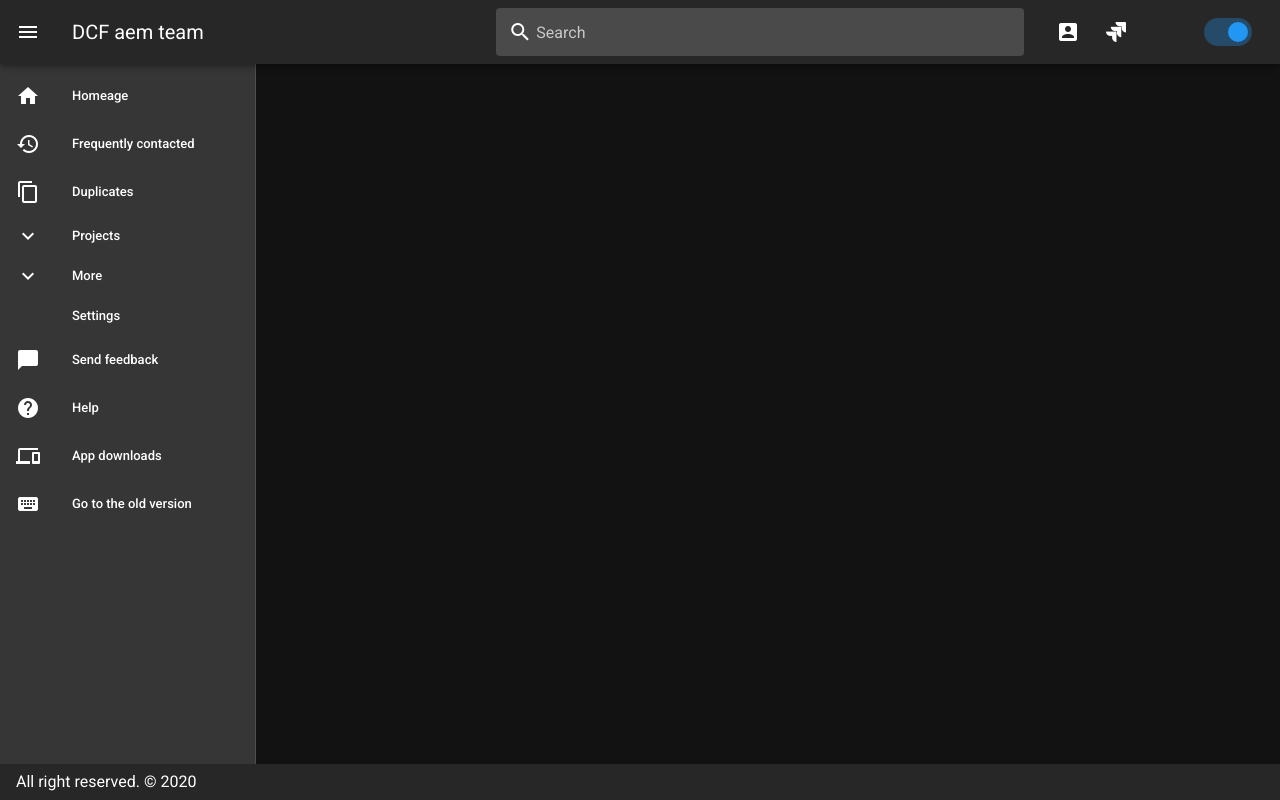
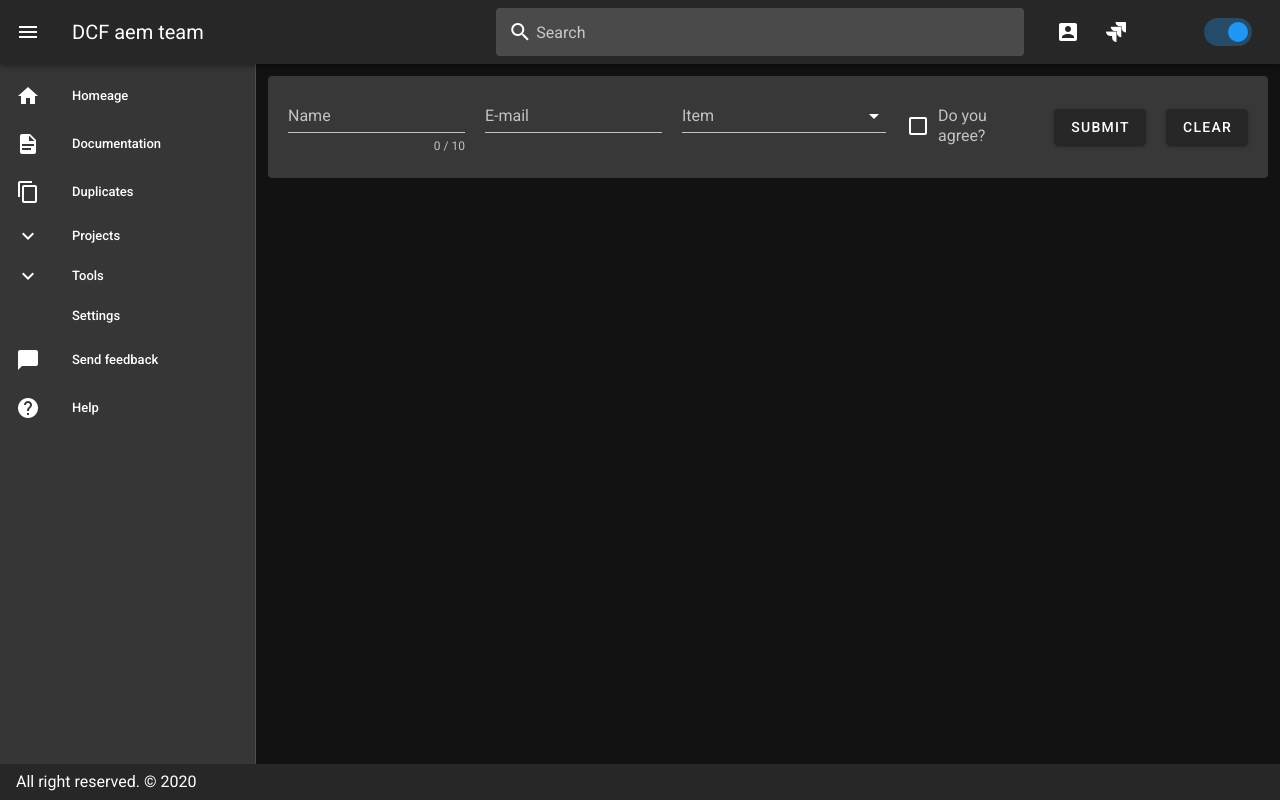
Before and after one commit to ssm1le/aem-web-team, a Vue app: page /projects in a window 1280 px wide. Built offline with nearby package versions, Linux system fonts and the light colour scheme.

Commit message:
update(*): develop

```diff
--- a/package.json
+++ b/package.json
@@ -3,6 +3,7 @@
   "version": "0.1.0",
   "private": true,
   "scripts": {
+    "ui": "vue ui",
     "serve": "vue-cli-service serve",
     "build": "vue-cli-service build",
     "lint": "vue-cli-service lint"
@@ -11,6 +12,7 @@
     "core-js": "^3.6.4",
     "vue": "^2.6.11",
     "vue-router": "^3.1.5",
+    "vuelidate": "^0.7.5",
     "vuetify": "^2.2.11",
     "vuex": "^3.1.2"
   },
--- a/src/App.vue
+++ b/src/App.vue
@@ -23,7 +23,14 @@
                 <v-list-item-title>{{ item.text }}</v-list-item-title>
               </v-list-item-content>
             </template>
-            <v-list-item v-for="(child, i) in item.children" :key="i" :to="child.link" class="children-link" link>
+            <v-list-item
+              v-for="(child, i) in item.children"
+              :key="i"
+              :to="child.link"
+              :href="child.href"
+              class="children-link"
+              link
+            >
               <v-list-item-action v-if="child.icon">
                 <v-icon>{{ child.icon }}</v-icon>
               </v-list-item-action>
@@ -32,7 +39,7 @@
               </v-list-item-content>
             </v-list-item>
           </v-list-group>
-          <v-list-item v-else :key="item.text" :to="item.link" link>
+          <v-list-item v-else :key="item.text" :to="item.link" :href="item.href" link>
             <v-list-item-action>
               <v-icon>{{ item.icon }}</v-icon>
             </v-list-item-action>
@@ -69,8 +76,7 @@
     </v-app-bar>
 
     <v-content>
-      <v-breadcrumbs></v-breadcrumbs>
-      <v-container class="fill-height" fluid>
+      <v-container fluid>
         <router-view />
       </v-container>
     </v-content>
@@ -91,7 +97,7 @@ export default {
     drawer: null,
     items: [
       { icon: "mdi-home", text: "Homeage", link: "/" },
-      { icon: "mdi-history", text: "Frequently contacted", link: "" },
+      { icon: "mdi-file-document", text: "Documentation", link: "" },
       { icon: "mdi-content-copy", text: "Duplicates", link: "" },
       {
         icon: "mdi-chevron-up",
@@ -99,43 +105,97 @@ export default {
         text: "Projects",
         model: false,
         children: [
-          { icon: "mdi-note-outline mdi-18px", text: "Tisma", link: "/about" },
-          { icon: "mdi-note-outline mdi-18px", text: "BiogenPro", link: "" },
-          { icon: "mdi-note-outline mdi-18px", text: "NeuroExpert", link: "" },
-          { icon: "mdi-note-outline mdi-18px", text: "Tisma", link: "" },
-          { icon: "mdi-note-outline mdi-18px", text: "BiogenPro", link: "" },
-          { icon: "mdi-note-outline mdi-18px", text: "NeuroExpert", link: "" },
-          { icon: "mdi-note-outline mdi-18px", text: "Tisma", link: "" },
-          { icon: "mdi-note-outline mdi-18px", text: "BiogenPro", link: "" },
-          { icon: "mdi-note-outline mdi-18px", text: "NeuroExpert", link: "" },
-          { icon: "mdi-note-outline mdi-18px", text: "Tisma", link: "" },
-          { icon: "mdi-note-outline mdi-18px", text: "BiogenPro", link: "" },
-          { icon: "mdi-note-outline mdi-18px", text: "NeuroExpert", link: "" },
+          {
+            icon: "mdi-note-outline mdi-18px",
+            text: "Tisma",
+            link: "/projects#tisma"
+          },
+          {
+            icon: "mdi-note-outline mdi-18px",
+            text: "BiogenPro",
+            link: "/projects#biogenpro"
+          },
+          {
+            icon: "mdi-note-outline mdi-18px",
+            text: "NeuroExpert",
+            link: "/projects#neuroexpert"
+          },
+          {
+            icon: "mdi-note-outline mdi-18px",
+            text: "project",
+            link: "/projects#project"
+          },
+          {
+            icon: "mdi-note-outline mdi-18px",
+            text: "project",
+            link: "/projects#project"
+          },
+          {
+            icon: "mdi-note-outline mdi-18px",
+            text: "project",
+            link: "/projects#project"
+          },
+          {
+            icon: "mdi-note-outline mdi-18px",
+            text: "project",
+            link: "/projects#project"
+          },
+          {
+            icon: "mdi-note-outline mdi-18px",
+            text: "project",
+            link: "/projects#project"
+          },
+          {
+            icon: "mdi-note-outline mdi-18px",
+            text: "project",
+            link: "/projects#project"
+          },
+          {
+            icon: "mdi-note-outline mdi-18px",
+            text: "project",
+            link: "/projects#project"
+          },
+          {
+            icon: "mdi-note-outline mdi-18px",
+            text: "project",
+            link: "/projects#project"
+          },
+          {
+            icon: "mdi-note-outline mdi-18px",
+            text: "project",
+            link: "/projects#project"
+          },
           { icon: "mdi-plus", text: "New project" }
         ]
       },
       {
         icon: "mdi-chevron-up",
         "icon-alt": "mdi-chevron-down",
-        text: "More",
+        text: "Tools",
         model: false,
         children: [
-          { text: "Import" },
-          { text: "Export" },
-          { text: "Print" },
-          { text: "Undo changes" },
-          { text: "Other contacts" }
+          { text: "CP-author", href: "https://cp-author.biogen-support.com/" },
+          {
+            text: "BCP-author",
+            href: "https://bcp-author.biogen-support.com/"
+          },
+          {
+            text: "CP crx/de",
+            href: "https://cp-author.biogen-support.com/crx/de/index.jsp#"
+          },
+          {
+            text: "BCP crx/de",
+            href: "https://bcp-author.biogen-support.com/crx/de/index.jsp#"
+          }
         ]
       },
       { icon: "mdi-settings", text: "Settings" },
       { icon: "mdi-message", text: "Send feedback" },
       { icon: "mdi-help-circle", text: "Help" },
-      { icon: "mdi-cellphone-link", text: "App downloads" },
-      { icon: "mdi-keyboard", text: "Go to the old version" }
     ]
   }),
   created() {
-    this.$vuetify.theme.dark = true;
+    // this.$vuetify.theme.dark = true;
   }
 };
 </script>
--- /dev/null
+++ b/src/components/NewReleaseNote.vue
@@ -0,0 +1,126 @@
+<template>
+  <v-form class="form">
+    <v-text-field
+      v-model="name"
+      :error-messages="nameErrors"
+      :counter="10"
+      label="Name"
+      required
+      @input="$v.name.$touch()"
+      @blur="$v.name.$touch()"
+    ></v-text-field>
+    <v-text-field
+      v-model="email"
+      :error-messages="emailErrors"
+      label="E-mail"
+      required
+      @input="$v.email.$touch()"
+      @blur="$v.email.$touch()"
+    ></v-text-field>
+    <v-select
+      v-model="select"
+      :items="items"
+      :error-messages="selectErrors"
+      label="Item"
+      required
+      @change="$v.select.$touch()"
+      @blur="$v.select.$touch()"
+    ></v-select>
+    <v-checkbox
+      v-model="checkbox"
+      :error-messages="checkboxErrors"
+      label="Do you agree?"
+      required
+      @change="$v.checkbox.$touch()"
+      @blur="$v.checkbox.$touch()"
+    ></v-checkbox>
+
+    <v-btn @click="submit">submit</v-btn>
+    <v-btn @click="clear">clear</v-btn>
+  </v-form>
+</template>
+
+<script>
+import { validationMixin } from "vuelidate";
+import { required, maxLength, email } from "vuelidate/lib/validators";
+
+export default {
+  mixins: [validationMixin],
+  name: "NewReleaseNote",
+  validations: {
+    name: { required, maxLength: maxLength(10) },
+    email: { required, email },
+    select: { required },
+    checkbox: { required }
+  },
+
+  data: () => ({
+    name: "",
+    email: "",
+    select: null,
+    items: ["Item 1", "Item 2", "Item 3", "Item 4"],
+    checkbox: false
+  }),
+
+  computed: {
+    checkboxErrors() {
+      const errors = [];
+      if (!this.$v.checkbox.$dirty) return errors;
+      !this.$v.checkbox.required && errors.push("You must agree to continue!");
+      return errors;
+    },
+    selectErrors() {
+      const errors = [];
+      if (!this.$v.select.$dirty) return errors;
+      !this.$v.select.required && errors.push("Item is required");
+      return errors;
+    },
+    nameErrors() {
+      const errors = [];
+      if (!this.$v.name.$dirty) return errors;
+      !this.$v.name.maxLength &&
+        errors.push("Name must be at most 10 characters long");
+      !this.$v.name.required && errors.push("Name is required.");
+      return errors;
+    },
+    emailErrors() {
+      const errors = [];
+      if (!this.$v.email.$dirty) return errors;
+      !this.$v.email.email && errors.push("Must be valid e-mail");
+      !this.$v.email.required && errors.push("E-mail is required");
+      return errors;
+    }
+  },
+
+  methods: {
+    submit() {
+      this.$v.$touch();
+    },
+    clear() {
+      this.$v.$reset();
+      this.name = "";
+      this.email = "";
+      this.select = null;
+      this.checkbox = false;
+    }
+  }
+};
+</script>
+<style lang="scss">
+.form {
+  display: flex;
+  justify-content: space-between;
+  align-items: center;
+  border-radius: 4px;
+  padding: 10px 20px;
+  background-color: rgba(255, 255, 255, 0.16);
+
+  & > *:not(:last-child) {
+    margin-right: 20px;
+  }
+  .v-text-field {
+    padding-top: 0;
+    margin-top: 0;
+  }
+}
+</style>
--- a/src/router/index.js
+++ b/src/router/index.js
@@ -7,7 +7,7 @@ const routes = [
   {
     path: '/',
     name: 'Home',
-    component: () => import(/* webpackChunkName: "about" */ '../views/Home.vue')
+    component: () => import(/* webpackChunkName: "home" */ '../views/Home.vue')
   },
   {
     path: '/about',
@@ -16,7 +16,12 @@ const routes = [
     // this generates a separate chunk (about.[hash].js) for this route
     // which is lazy-loaded when the route is visited.
     component: () => import(/* webpackChunkName: "about" */ '../views/About.vue')
-  }
+  },
+  {
+    path: '/projects',
+    name: 'Projects',
+    component: () => import(/* webpackChunkName: "home" */ '../views/Projects.vue')
+  },
 ]
 
 const router = new VueRouter({
--- a/src/views/Home.vue
+++ b/src/views/Home.vue
@@ -1,6 +1,20 @@
 <template>
   <div class="home">
-    <img alt="Vue logo" src="../assets/logo.png" />
+    <v-jumbotron color="grey lighten-2">
+      <v-container fill-height>
+        <v-layout align-center>
+          <v-flex>
+            <h3 class="display-3">Welcome to the site</h3>
+            <span
+              class="subheading"
+            >Lorem ipsum dolor sit amet, pri veniam forensibus id. Vis maluisset molestiae id, ad semper lobortis cum. At impetus detraxit incorrupte usu, repudiare assueverit ex eum, ne nam essent vocent admodum.</span>
+            <v-divider class="my-3"></v-divider>
+            <div class="title mb-3">Check out our newest features!</div>
+            <v-btn large color="primary" class="mx-0" to="/projects">See more</v-btn>
+          </v-flex>
+        </v-layout>
+      </v-container>
+    </v-jumbotron>
   </div>
 </template>
 
@@ -10,3 +24,6 @@ export default {
   components: {}
 };
 </script>
+
+<style lang="scss">
+</style>
--- /dev/null
+++ b/src/views/Projects.vue
@@ -0,0 +1,19 @@
+<template>
+  <div class="projects">
+    <NewReleaseNote></NewReleaseNote>
+  </div>
+</template>
+
+<script>
+import NewReleaseNote from "../components/NewReleaseNote";
+export default {
+  name: "Projects",
+  components: {
+    NewReleaseNote
+  }
+};
+</script>
+
+<style lang="scss">
+
+</style>
```
Also changed, not shown: src/components/HelloWorld.vue (deleted, +0 -151 lines), 1 other file (tests, documents, lock files or other folders).
